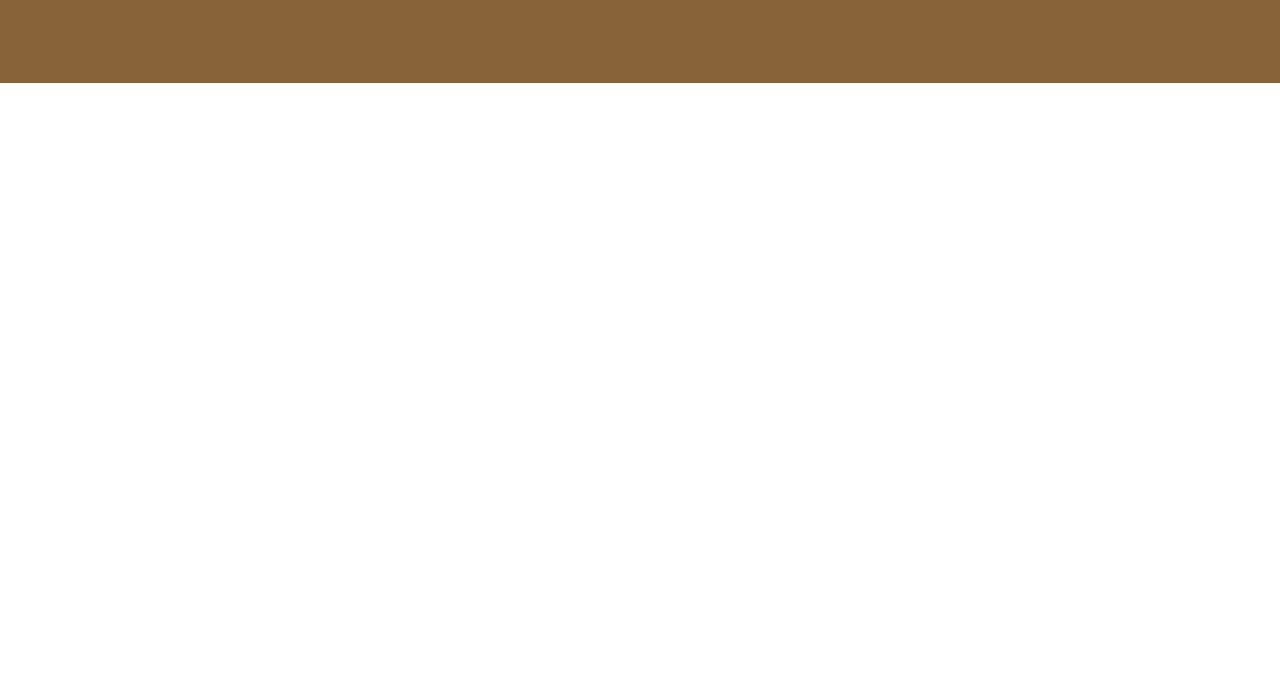
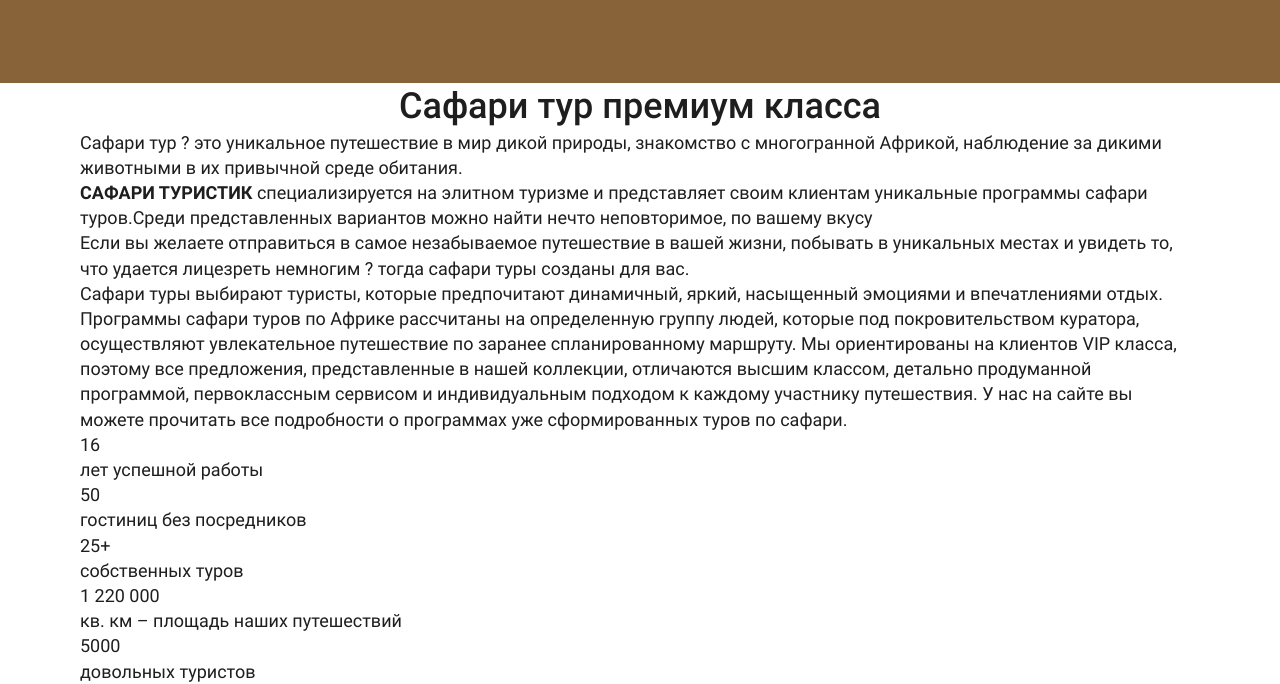
Before and after one commit to rook16rus/Safari, a website built with webpack: page src/index.html in a window 1280 px wide. Shown: the part 5572-6256 px from the top of the page. Before the commit the page ends 5655 px from the top, so only its background shows below. Built offline with nearby package versions, Linux system fonts and the light colour scheme; files whose address does not match are found by name.

Commit message:
Разметил блок с описанием тура

```diff
--- a/src/index.html
+++ b/src/index.html
@@ -301,6 +301,58 @@
             </div>
         </div>
     </section>
+    <section class="tour">
+        <div class="container">
+            <h2 class="tour__title title">Сафари тур премиум класса</h2>
+            <div class="tour__box">
+                <p class="tour__text">
+                    Сафари тур ? это уникальное путешествие в мир дикой природы, знакомство с многогранной Африкой,
+                    наблюдение за дикими животными в их привычной среде обитания.
+                </p>
+                <p class="tour__text">
+                    <b>САФАРИ ТУРИСТИК</b> специализируется на элитном туризме и представляет своим клиентам уникальные
+                    программы сафари туров.Среди представленных вариантов можно найти нечто неповторимое, по вашему
+                    вкусу
+                </p>
+                <p class="tour__text">
+                    Если вы желаете отправиться в самое незабываемое путешествие в вашей жизни, побывать в уникальных
+                    местах и увидеть то, что удается лицезреть немногим ? тогда сафари туры созданы для вас.
+                </p>
+                <p class="tour__text">
+                    Сафари туры выбирают туристы, которые предпочитают динамичный, яркий, насыщенный эмоциями и
+                    впечатлениями отдых.<br>
+                    Программы сафари туров по Африке рассчитаны на определенную группу людей, которые под
+                    покровительством куратора, осуществляют увлекательное путешествие по заранее спланированному
+                    маршруту. Мы ориентированы на клиентов VIP класса, поэтому все предложения, представленные в нашей
+                    коллекции, отличаются высшим классом, детально продуманной программой, первоклассным сервисом и
+                    индивидуальным подходом к каждому участнику путешествия. У нас на сайте вы можете прочитать все
+                    подробности о программах уже сформированных туров по сафари.
+                </p>
+            </div>
+            <ul class="tour__info">
+                <li class="tour__info-item">
+                    16
+                    <p class="tour__info-text">лет успешной работы</p>
+                </li>
+                <li class="tour__info-item">
+                    50
+                    <p class="tour__info-text">гостиниц без посредников</p>
+                </li>
+                <li class="tour__info-item">
+                    25+
+                    <p class="tour__info-text">собственных туров</p>
+                </li>
+                <li class="tour__info-item">
+                    1 220 000
+                    <p class="tour__info-text">кв. км – площадь наших путешествий</p>
+                </li>
+                <li class="tour__info-item">
+                    5000
+                    <p class="tour__info-text">довольных туристов</p>
+                </li>
+            </ul>
+        </div>
+    </section>
 </main>
 
 <footer class="footer">
```
Also changed, not shown: src/sass/style.scss (line endings or trailing spaces).
